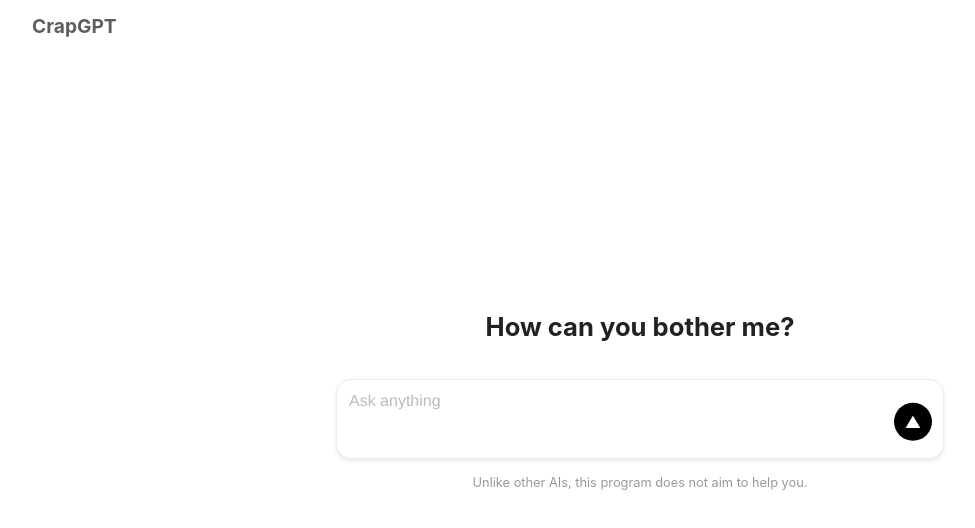
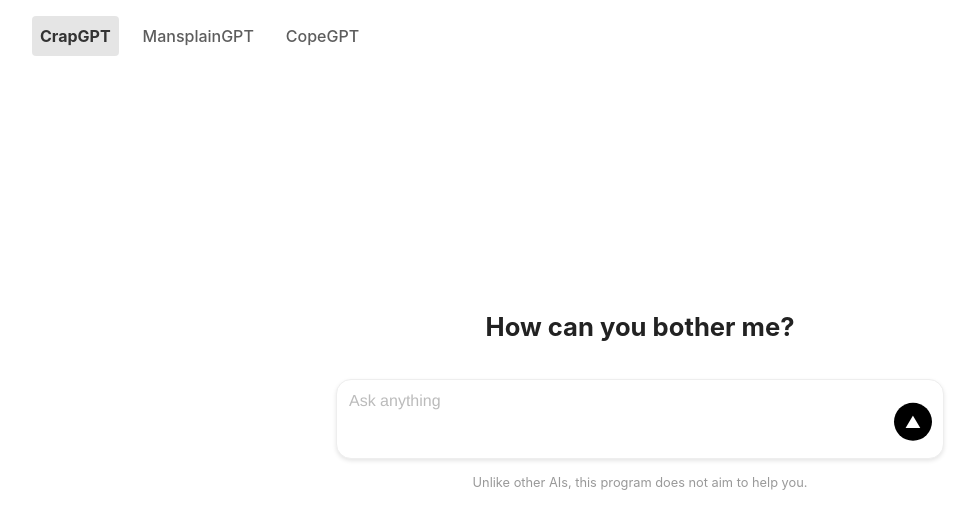
Before and after one commit to raiaqt/crapgpt, a React (Vite) app: page / in a window 1280 px wide. Shown: the top 528 px of the page, without its empty margins (0-975 px from the left). Built offline with nearby package versions, Linux system fonts and the light colour scheme.

Commit message:
added chat modes

```diff
--- a/package.json
+++ b/package.json
@@ -12,7 +12,8 @@
   "dependencies": {
     "openai": "^4.85.1",
     "react": "^19.0.0",
-    "react-dom": "^19.0.0"
+    "react-dom": "^19.0.0",
+    "react-markdown": "^9.0.3"
   },
   "devDependencies": {
     "@eslint/js": "^9.19.0",
--- a/src/components/Chat.tsx
+++ b/src/components/Chat.tsx
@@ -1,4 +1,5 @@
 import { useState, useRef, useEffect, FC, FormEvent, ChangeEvent, KeyboardEvent } from 'react';
+import ReactMarkdown from 'react-markdown';
 import styles from './Chat.module.css';
 import { processChat } from '../../server/openaiLogic';
 
@@ -34,8 +35,19 @@ const Chat: FC = () => {
     setInput('');
     setIsLoading(true);
 
+    // Determine the current mode based on the URL
+    let mode: "crap" | "mansplain" | "cope";
+    const pathname = window.location.pathname;
+    if (pathname.includes('mansplain')) {
+      mode = "mansplain";
+    } else if (pathname.includes('cope')) {
+      mode = "cope";
+    } else {
+      mode = "crap";
+    }
+
     try {
-      const reply = await processChat(trimmedInput);
+      const reply = await processChat(trimmedInput, mode);
       const assistantMessage: Message = { sender: 'assistant', text: reply };
       setMessages(prev => [...prev, assistantMessage]);
     } catch (error) {
@@ -75,7 +87,13 @@ const Chat: FC = () => {
                 msg.sender === 'user' ? styles.user : styles.assistant
               }`}
             >
-              <div className={styles.chatBubble}>{msg.text}</div>
+              <div className={styles.chatBubble}>
+                {msg.sender === 'assistant' ? (
+                  <ReactMarkdown>{msg.text}</ReactMarkdown>
+                ) : (
+                  msg.text
+                )}
+              </div>
             </div>
           ))}
           {/* Loader bubble for assistant message when loading */}
--- a/src/components/Header.module.css
+++ b/src/components/Header.module.css
@@ -1,6 +1,6 @@
 .header {
   padding: 1rem 2rem; /* Default horizontal padding for desktop */
-  background-color: #fff; /* Default white background for light mode */
+  background-color: #fff; /* White background for light mode */
   position: fixed;
   top: 0;
   left: 0;
@@ -8,26 +8,46 @@
   z-index: 1000; /* Ensures the header is on top of other content */
 }
 
-.header h1 {
-  margin: 0;
-  font-size: 1.2rem; /* Smaller text */
-  color: #5d5d5d; /* Default dark text for light mode */
-  text-align: left;
+/* New styles for navigation */
+.nav {
+  display: flex;
+  gap: 1rem;
+}
+
+.navLink {
+  text-decoration: none;
+  color: #5d5d5d; /* Standard grayscale text */
+  font-weight: 500;
+  padding: 0.5rem;
+  border-radius: 4px;
+  transition: background-color 0.3s, color 0.3s;
+}
+
+/* Grayscale active styling for light mode without underline */
+.active {
+  text-decoration: none; /* Removed underline */
+  font-weight: bold;
+  background-color: rgba(0, 0, 0, 0.1); /* Subtle dark highlight */
+  color: #333; /* Darker text for active link */
 }
 
 /* Mobile adjustments */
 @media (max-width: 768px) {
   .header {
-    padding: 1rem; /* Reduced horizontal padding for better alignment with mobile chat view */
+    padding: 1rem; /* Reduced horizontal padding for mobile */
   }
 }
 
+/* Dark mode adjustments */
 @media (prefers-color-scheme: dark) {
   .header {
     background-color: #1d1d1d; /* Dark background for dark mode */
   }
-
-  .header h1 {
-    color: #e0e0e0; /* Light text for dark mode */
+  .navLink {
+    color: #e0e0e0; /* Light grayscale for normal text */
+  }
+  .active {
+    background-color: rgba(255, 255, 255, 0.15); /* Subtle white highlight */
+    color: #ffffff; /* White text for the active link */
   }
 }
--- a/src/components/Header.tsx
+++ b/src/components/Header.tsx
@@ -2,9 +2,32 @@ import React from 'react';
 import styles from './Header.module.css';
 
 const Header: React.FC = () => {
+  const path = window.location.pathname;
+  const isMansplain = path.includes('mansplain');
+  const isCope = path.includes('cope');
+
   return (
     <header className={styles.header}>
-      <h1>CrapGPT</h1>
+      <nav className={styles.nav}>
+        <a
+          href="/"
+          className={`${styles.navLink} ${!isMansplain && !isCope ? styles.active : ''}`}
+        >
+          CrapGPT
+        </a>
+        <a
+          href="/mansplain"
+          className={`${styles.navLink} ${isMansplain ? styles.active : ''}`}
+        >
+          MansplainGPT
+        </a>
+        <a
+          href="/cope"
+          className={`${styles.navLink} ${isCope ? styles.active : ''}`}
+        >
+          CopeGPT
+        </a>
+      </nav>
     </header>
   );
 };
```
Also changed, not shown: 2 other files (tests, documents, lock files or other folders).
